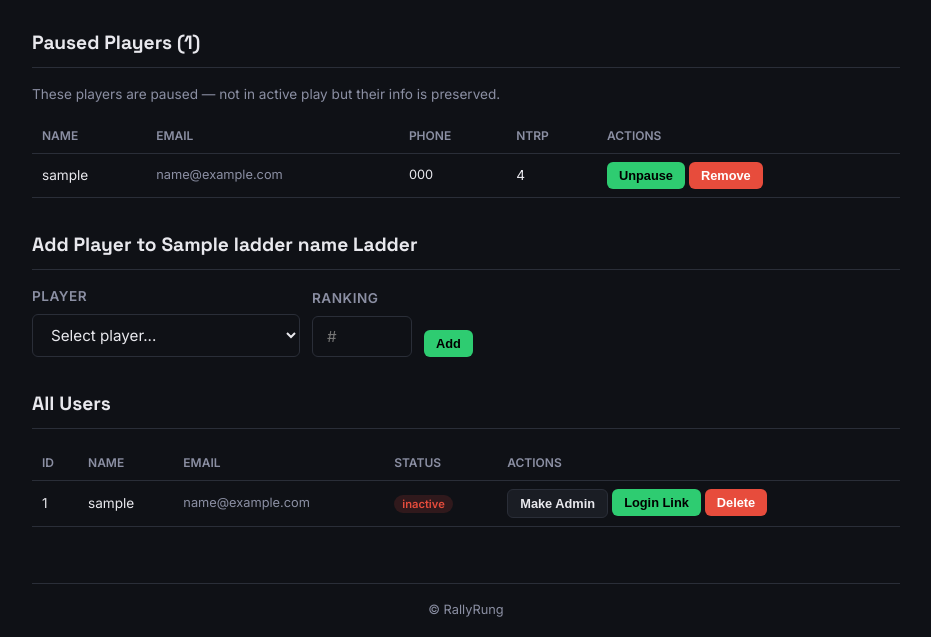
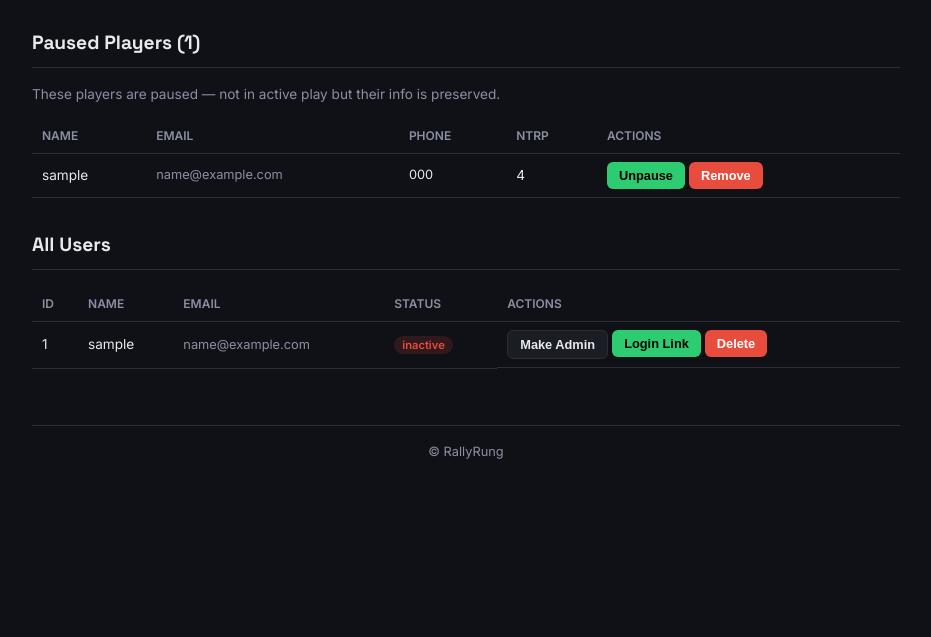
Before and after one commit to kaplanae/rallyrung, a Flask app: template templates/admin.html in a window 1280 px wide. Shown: the part 844-1481 px from the top of the page, without its empty margins (174-1105 px from the left). After the commit the page ends 1303 px from the top, so only its background shows below. Run offline with Flask 3, Linux system fonts and the light colour scheme; the template is opened without the code that fills it: most values are stand-ins (such as "Sample title", 1, 10 or a date in 2020); some libraries are stand-ins or nearby versions.

Commit message:
Remove manual Add Player to Ladder section from admin
Co-Authored-By: Claude Opus 4.6 <noreply@anthropic.com>

```diff
--- a/templates/admin.html
+++ b/templates/admin.html
@@ -168,27 +168,6 @@
 </div>
 {% endif %}
 
-<!-- Add Player to Ladder -->
-<div class="admin-section">
-    <h2>Add Player to {{ ladder_name }} Ladder</h2>
-    <form method="POST" action="{{ url_for('admin_add_to_ladder') }}" style="display: flex; gap: 12px; align-items: end; flex-wrap: wrap;">
-        <div class="form-group" style="margin: 0; min-width: 200px;">
-            <label>Player</label>
-            <select name="user_id" required>
-                <option value="">Select player...</option>
-                {% for u in all_users %}
-                    <option value="{{ u.id }}">{{ u.username }} ({{ u.email or 'no email' }})</option>
-                {% endfor %}
-            </select>
-        </div>
-        <div class="form-group" style="margin: 0; width: 100px;">
-            <label>Ranking</label>
-            <input type="number" name="ranking" min="1" required placeholder="#">
-        </div>
-        <button type="submit" class="btn btn-primary btn-sm">Add</button>
-    </form>
-</div>
-
 <!-- All Users -->
 <div class="admin-section">
     <h2>All Users</h2>
```
